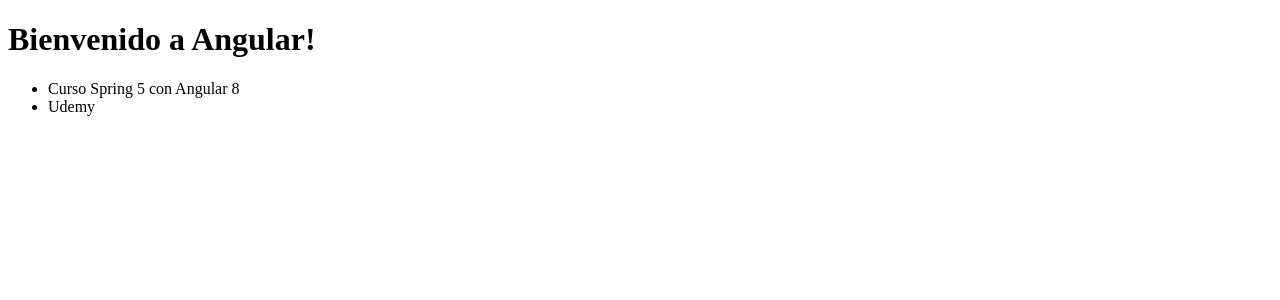
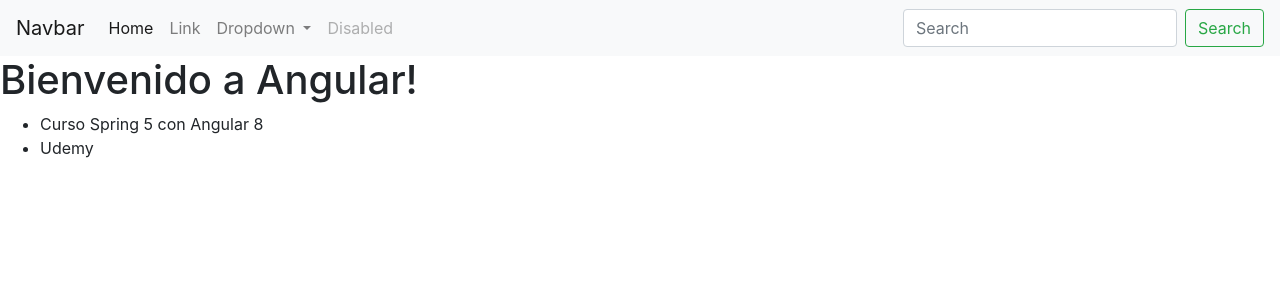
Before and after one commit to adolfodelarosades/AngularYSpring5, an Angular app: page / in a window 1280 px wide. Shown: the top 300 px of the page. Built offline with nearby package versions, Linux system fonts and the light colour scheme.

Commit message:
8. Integrar Bootstrap con Angular

```diff
--- a/src/app/app.component.html
+++ b/src/app/app.component.html
@@ -1,3 +1,39 @@
+<nav class="navbar navbar-expand-lg navbar-light bg-light">
+  <a class="navbar-brand" href="#">Navbar</a>
+  <button class="navbar-toggler" type="button" data-toggle="collapse" data-target="#navbarSupportedContent" aria-controls="navbarSupportedContent" aria-expanded="false" aria-label="Toggle navigation">
+    <span class="navbar-toggler-icon"></span>
+  </button>
+
+  <div class="collapse navbar-collapse" id="navbarSupportedContent">
+    <ul class="navbar-nav mr-auto">
+      <li class="nav-item active">
+        <a class="nav-link" href="#">Home <span class="sr-only">(current)</span></a>
+      </li>
+      <li class="nav-item">
+        <a class="nav-link" href="#">Link</a>
+      </li>
+      <li class="nav-item dropdown">
+        <a class="nav-link dropdown-toggle" href="#" id="navbarDropdown" role="button" data-toggle="dropdown" aria-haspopup="true" aria-expanded="false">
+          Dropdown
+        </a>
+        <div class="dropdown-menu" aria-labelledby="navbarDropdown">
+          <a class="dropdown-item" href="#">Action</a>
+          <a class="dropdown-item" href="#">Another action</a>
+          <div class="dropdown-divider"></div>
+          <a class="dropdown-item" href="#">Something else here</a>
+        </div>
+      </li>
+      <li class="nav-item">
+        <a class="nav-link disabled" href="#" tabindex="-1" aria-disabled="true">Disabled</a>
+      </li>
+    </ul>
+    <form class="form-inline my-2 my-lg-0">
+      <input class="form-control mr-sm-2" type="search" placeholder="Search" aria-label="Search">
+      <button class="btn btn-outline-success my-2 my-sm-0" type="submit">Search</button>
+    </form>
+  </div>
+</nav>
+
 <h1>
   {{ title }}!
 </h1>
--- a/src/index.html
+++ b/src/index.html
@@ -6,8 +6,13 @@
   <base href="/">
   <meta name="viewport" content="width=device-width, initial-scale=1">
   <link rel="icon" type="image/x-icon" href="favicon.ico">
+  <link rel="stylesheet" href="https://stackpath.bootstrapcdn.com/bootstrap/4.4.1/css/bootstrap.min.css" integrity="sha384-Vkoo8x4CGsO3+Hhxv8T/Q5PaXtkKtu6ug5TOeNV6gBiFeWPGFN9MuhOf23Q9Ifjh" crossorigin="anonymous">
+
 </head>
 <body>
   <app-root></app-root>
+  <script src="https://code.jquery.com/jquery-3.4.1.slim.min.js" integrity="sha384-J6qa4849blE2+poT4WnyKhv5vZF5SrPo0iEjwBvKU7imGFAV0wwj1yYfoRSJoZ+n" crossorigin="anonymous"></script>
+  <script src="https://cdn.jsdelivr.net/npm/popper.js@1.16.0/dist/umd/popper.min.js" integrity="sha384-Q6E9RHvbIyZFJoft+2mJbHaEWldlvI9IOYy5n3zV9zzTtmI3UksdQRVvoxMfooAo" crossorigin="anonymous"></script>
+  <script src="https://stackpath.bootstrapcdn.com/bootstrap/4.4.1/js/bootstrap.min.js" integrity="sha384-wfSDF2E50Y2D1uUdj0O3uMBJnjuUD4Ih7YwaYd1iqfktj0Uod8GCExl3Og8ifwB6" crossorigin="anonymous"></script>
 </body>
 </html>
```
